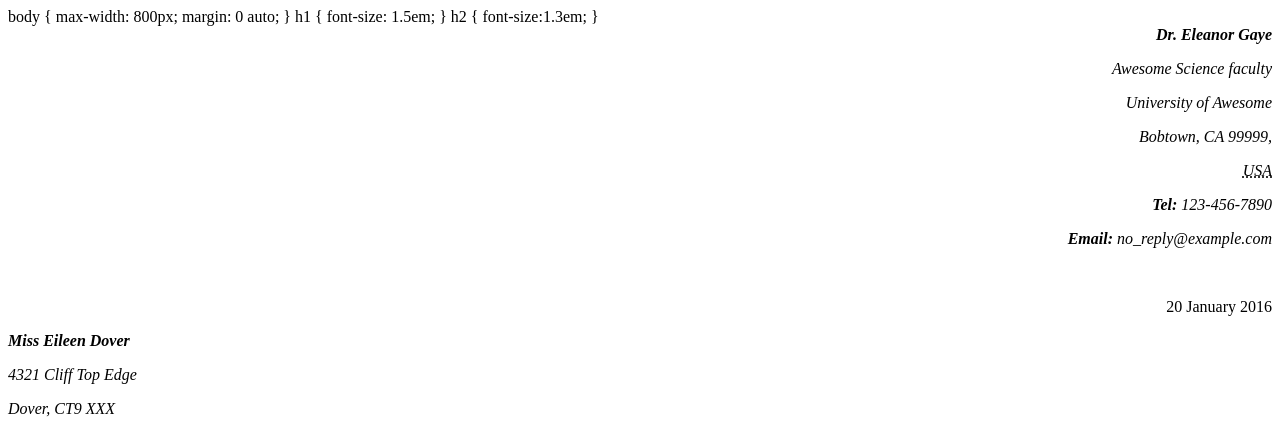
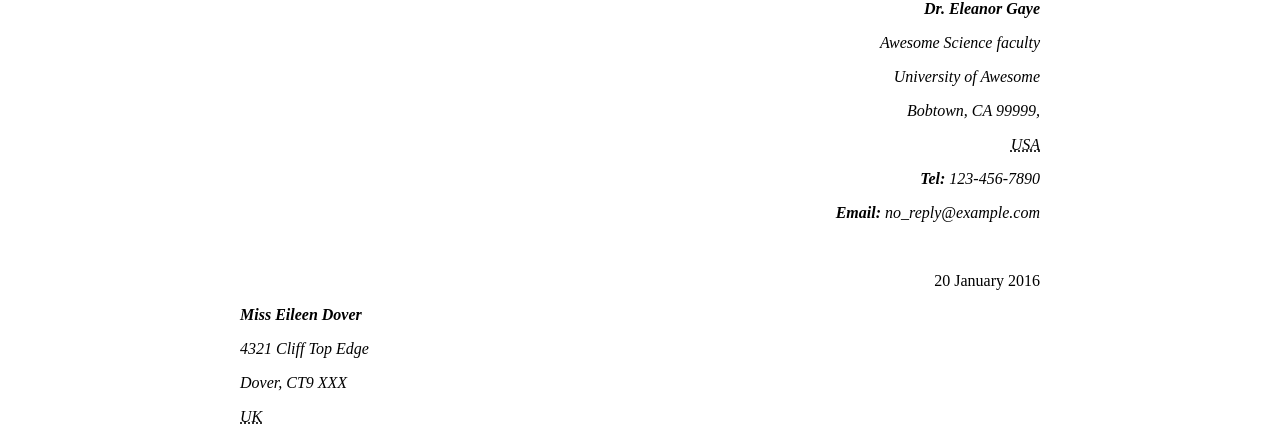
Before and after one commit to Hayden-heaslip/Hayden-heaslip.github.io, a plain HTML site: page lab 1/part 1/index letter thing.html in a window 1280 px wide. Shown: the top 431 px of the page. Drawn offline with Linux system fonts and the light colour scheme.

Commit message:
Update index letter thing.html

```diff
--- a/lab 1/part 1/index letter thing.html
+++ b/lab 1/part 1/index letter thing.html
@@ -5,14 +5,11 @@
 	a writen letter to eileen dover about a university aplication.
 	-->
 
-
+<!DOCTYPE html>
+<html lang="en">
 <head>
 <style>
-div {
- text-align: right;
-}
-</style>
-</head>
+
 body {
  max-width: 800px;
  margin: 0 auto;
@@ -23,6 +20,13 @@ h1 {
 h2 {
  font-size:1.3em;
 }
+div {
+ text-align: right;
+}
+<meta charset="utf-8">
+</style>
+</head>
+
 
 
 <div>
```
